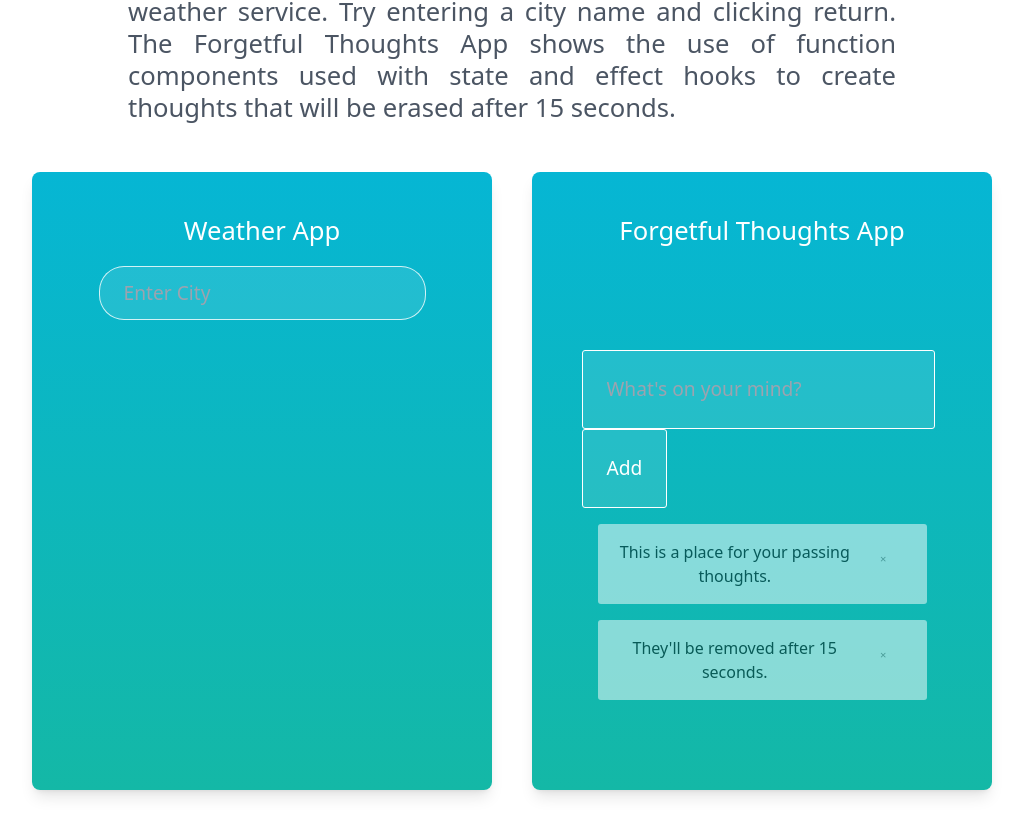
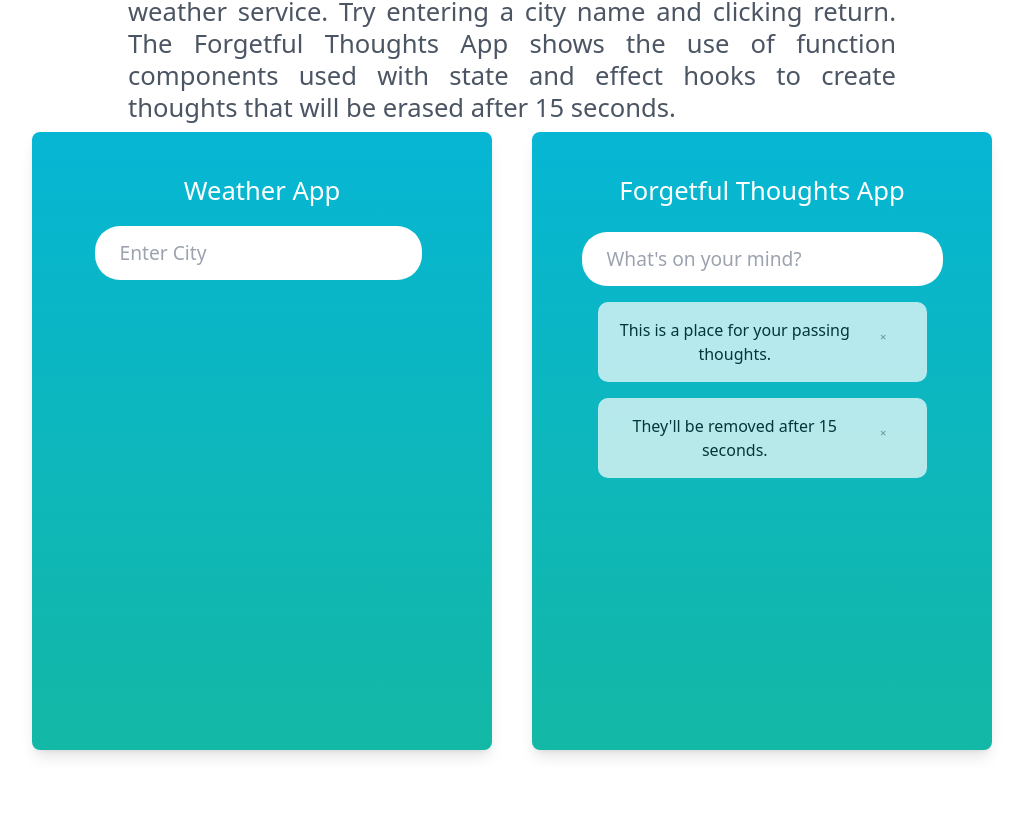
Before and after one commit to PestoTrader/react-portfolio-next, a Next.js app: page / in a window 1280 px wide. Shown: the part 1620-2456 px from the top of the page, without its empty margins (128-1151 px from the left). After the commit the page ends 2416 px from the top, so only its background shows below. Built offline with nearby package versions, Linux system fonts and the light colour scheme.

Commit message:
updated css

```diff
--- a/pages/index.js
+++ b/pages/index.js
@@ -10,7 +10,7 @@ import {useState} from "react";
 import WeatherAppi from '../public/Components/WeatherApp';
 import SurfBackground from '../public/silvalde 4.jpeg';
 import ThoughtPlanner from '../public/Components/ThoughtPlanner';
-import Cv from '../public/theoscottcv.jpeg';
+
 
 export default function Home() {
   const [darkMode, setDarkMode] = useState(false);
@@ -74,14 +74,14 @@ export default function Home() {
               <p className="text-md text-justify py-2 leading-8 text-gray-600 max-w-3xl mx-auto font-light dark:text-white">Here you will find my portfolio work. The Weather App shows API integration using axios and sends get requests to a free weather service. Try entering a city name and clicking return. The Forgetful Thoughts App shows the use of function components used with state and effect hooks to create thoughts that will be erased after 15 seconds.  </p>
               </div>
               <div className="lg:flex gap-10">
-                <div className="text-center shadow-lg p-10  my-10 h-1/2 basis-1/2 bg-gradient-to-b from-cyan-500 to-teal-500 rounded-lg" >
+                <div className="text-center shadow-lg p-10  my-10 sm:my-0 md:basis-1/2 bg-gradient-to-b from-cyan-500 to-teal-500 rounded-lg" >
                   <div>
                   <p >Weather App</p>
                   <WeatherAppi className="rounded-lg  " />
 
                   </div>
                 </div>
-                <div className="text-center shadow-lg p-10  my-10 h-1/2 basis-1/2 bg-gradient-to-b from-cyan-500 to-teal-500 rounded-lg" >
+                <div className="text-center shadow-lg p-10  my-10 sm:my-0  md:basis-1/2 bg-gradient-to-b from-cyan-500 to-teal-500 rounded-lg" >
                   <div>
                   <p>Forgetful Thoughts App</p>
                   <ThoughtPlanner className="rounded-lg " />
--- a/public/Components/AddThoughtForm.js
+++ b/public/Components/AddThoughtForm.js
@@ -30,8 +30,9 @@ export function AddThoughtForm(props) {
         placeholder="What's on your mind?"
         value={text}
         onChange={handleTextChange}
+
       />
-      <input type="submit" value="Add" />
+
     </form>
   );
 }
--- a/styles/Home.module.css
+++ b/styles/Home.module.css
@@ -1,6 +1,8 @@
 .container {
   padding: 0 2rem;
 }
+
+
 
 .main {
   min-height: 100vh;
@@ -57,7 +59,7 @@
 }
 
 .code {
-  background: #fafafa;
+  background: #fff;
   border-radius: 5px;
   padding: 0.75rem;
   font-size: 1.1rem;
--- a/styles/globals.css
+++ b/styles/globals.css
@@ -69,7 +69,10 @@ h1 {
   background: rgba(255,255,255, 0.1);
   color: #f8f8f8;
   margin-top: 2 rem;
+
 }
+
+
 
 
 ::placeholder {
@@ -132,7 +135,19 @@ h1 {
 
 
 
-input,
+input{
+
+  padding: .7rem 2rem;
+  font-size: 1.2rem;
+  border-radius: 25px;
+  border: 1px solid rgba(255,255,255, 0.8);
+  background: rgba(255,255,255, 0.1);
+  color: #fff;
+
+}
+
+
+
 button {
 
   padding: .7rem 1.5rem;
@@ -147,6 +162,13 @@ input[type='submit'],
 button {
   cursor: pointer;
   color: #fff;
+
+}
+.Search input[type='text'] {
+  flex-grow: 1;
+  margin-right: 0.5rem;
+  background-color: #fff;
+  color:#000;
 }
 
 .Appi {
@@ -156,48 +178,46 @@ button {
   width: 95%;
 }
 
-.Appi h1:before {
-  content: '💭';
-  margin-right: 0.5em;
-}
 
-.Appi h1{
-  font-size: xx-large;
-  padding-bottom: 10%;
-  padding-top: 10%;
-}
+
 
 .AddThoughtForm {
-  margin-top: 100px;
+  margin-top:  22px;
   display: flex;
   flex-wrap: wrap;
 }
 
 .AddThoughtForm input {
-  padding: 1.5rem;
-  border: 1px solid #fff;
-  border-radius: 3px;
+
   display: flex;
+  padding: .7rem 1.5rem;
+  font-size: 1.2rem;
+  border-radius: 25px;
+  border: 1px solid rgba(255,255,255, 0.8);
+  background: rgba(255,255,255, 0.1);
+  color: #f8f8f8;
+
 }
 
 .AddThoughtForm input[type='text'] {
   flex-grow: 1;
-  margin-right: 0.5rem;
+  margin-right: 0rem;
+  background-color: #fff;
+  color: #000;
 }
 
 .thoughts {
   list-style-type: none;
   padding: 1rem;
 
-
 }
 
 .Thought {
   padding: 1rem;
   margin-bottom: 1rem;
-  border-radius: 3px;
+  border-radius: 10px;
   background-color: #fff;
-  opacity: 50%;
+  opacity: 70%;
 
 
 }
```
